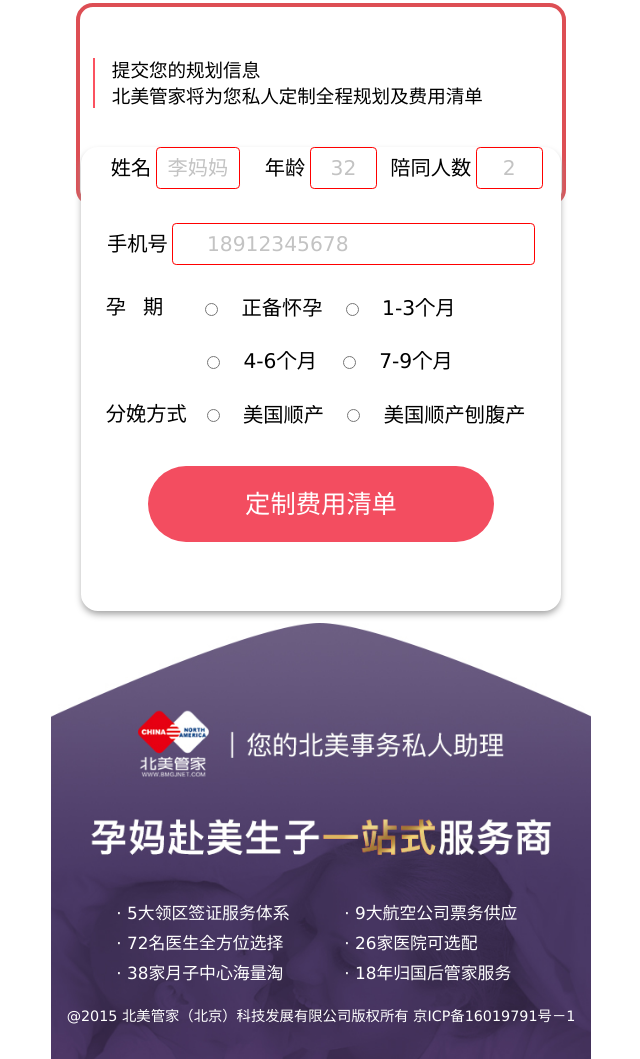
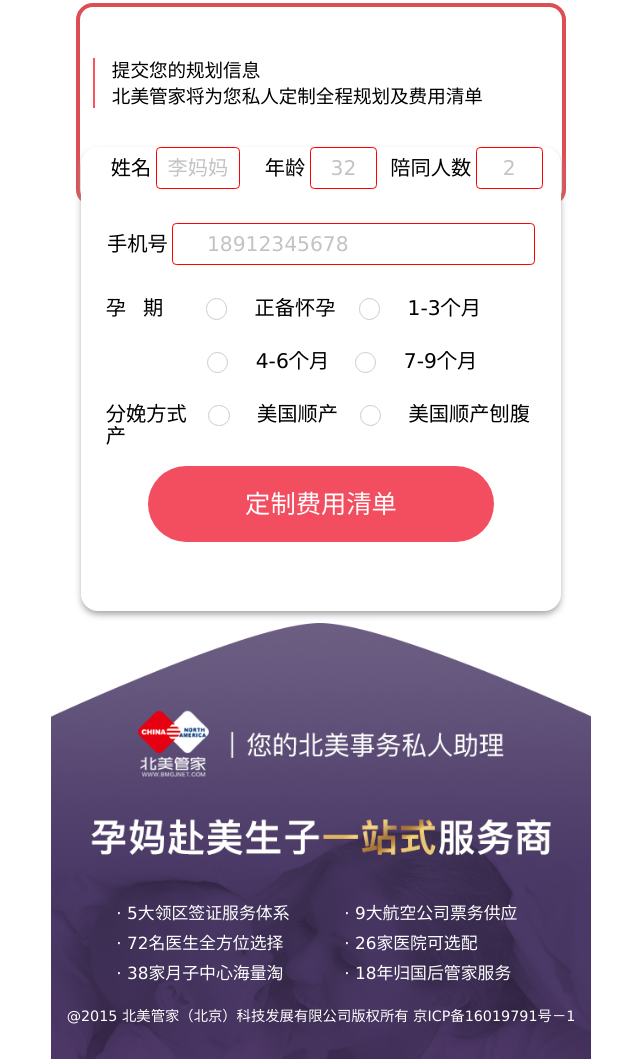
Before and after one commit to hizeng/northUSA, a website: page index.html in a window 1280 px wide. Shown: the part 4490-5549 px from the top of the page, without its empty margins (319-959 px from the left). Drawn offline with Linux system fonts and the light colour scheme.

Commit message:
change the radio

```diff
--- a/index.html
+++ b/index.html
@@ -145,21 +145,25 @@
                 <div class="time-form-group-up">
                     <h4>孕期</h4>
                     <label class="time-radio-inline">
-                        <input type="radio" name="docInlineRadio">
+                        <input type="radio" name="docInlineRadio" id="radio-1" hidden/>
+                        <label for="radio-1" class="radio-beauty"></label>
                         <span>正备怀孕</span>
                     </label>
                     <label class="time-radio-inline">
-                        <input type="radio" name="docInlineRadio">
+                        <input type="radio" name="docInlineRadio" id="radio-2" hidden/>
+                        <label for="radio-2" class="radio-beauty"></label>
                         <span>1-3个月</span>
                     </label>
                 </div>
                 <div class="time-form-group-down">
                     <label class="time-radio-inline">
-                        <input type="radio" name="docInlineRadio">
+                        <input type="radio" name="docInlineRadio" id="radio-3" hidden/>
+                        <label for="radio-3" class="radio-beauty"></label>
                         <span>4-6个月</span>
                     </label>
-                    <label class="time-radio-inline">
-                        <input type="radio" name="docInlineRadio">
+                    <label class="time-radio-inline seven">
+                        <input type="radio" name="docInlineRadio" id="radio-4" hidden/>
+                        <label for="radio-4" class="radio-beauty"></label>
                         <span>7-9个月</span>
                     </label>
                 </div>
@@ -167,11 +171,13 @@
                 <div class="way-form-group">
                     <h4>分娩方式</h4>
                     <label class="way-radio-inline">
-                        <input type="radio"  value="" name="wayInlineRadio">
+                        <input type="radio"  value="" name="wayInlineRadio" id="radio-5" hidden/>
+                        <label for="radio-5" class="radio-beauty"></label>
                         <span>美国顺产</span>
                     </label>
                     <label class="way-radio-inline">
-                        <input type="radio" name="wayInlineRadio">
+                        <input type="radio" name="wayInlineRadio" id="radio-6" hidden/>
+                        <label for="radio-6" class="radio-beauty"></label>
                         <span>美国顺产刨腹产</span>
                     </label>
                 </div>
--- a/less/index.less
+++ b/less/index.less
@@ -103,6 +103,7 @@
             background-color:transparent;
 
 		}
+
 		.errorBanger{
 			display: block;
 			position: absolute;
@@ -432,7 +433,9 @@
 						border: 1/@ppr solid red;
 						border-radius:5/@ppr;
 						text-align: center;
+
 					}
+
 					.phoneInfo{
 						padding-left:40/@ppr;
 						text-align: left;
@@ -491,7 +494,7 @@
 				h4{
 					position:relative;
 					display:inline-block;
-				    margin-right:20/@ppr;
+				    margin-right:1/@ppr;
 					width:90/@ppr;
 					height:23/@ppr;
 					line-height:23/@ppr;
@@ -500,11 +503,33 @@
 					font-weight:400;
 				}
 				label{
-					 margin-right:20/@ppr;
+					margin-left:20/@ppr;
 					span{
 						display:inline-block;
-						margin-left:20/@ppr;
 					}
+					 .radio-beauty{
+					 	width: 25/@ppr;
+				        height: 25/@ppr;
+				        box-sizing: border-box;
+				        display: inline-block;
+				        border: 1/@ppr solid #ccc;
+				        vertical-align: middle;
+				        margin: 0 25/@ppr 0 0;
+				        border-radius: 50%;
+				        &:hover{
+
+				        padding: 5/@ppr;
+						background-color:green;
+						background-clip: content-box;
+				        }
+					 }
+				   input[type="radio"]:checked+.radio-beauty {
+				        padding: 5/@ppr;
+						background-color:#fc8b94;
+						background-clip: content-box;
+				    }
+
+
 				}
 
 
@@ -512,22 +537,46 @@
 			.time-form-group-down{
 				position:relative;
 				margin-top:40/@ppr;
-				margin-left:150/@ppr;
+				margin-left:130/@ppr;
 				font-size:24/@ppr;
 				width:470/@ppr;
 				height:23/@ppr;
 				line-height:23/@ppr;
-				text-align:left;
-				label{
-					margin-right:23/@ppr;
-					input{
-						background:red;
-					}
+				text-align: left;
+				.time-radio-inline{
+				    margin-left:20/@ppr;
 					span{
 						display:inline-block;
-						margin-left:20/@ppr;
 					}
+					input[type="radio"]:checked+ .radio-beauty{
+				        padding: 5/@ppr;
+						background-color:#fc8b94;
+						background-clip: content-box;
+				    }
+					.radio-beauty{
+					 	width: 25/@ppr;
+				        height: 25/@ppr;
+				        box-sizing: border-box;
+				        display: inline-block;
+				        border: 1/@ppr solid #ccc;
+				        vertical-align: middle;
+				        margin: 0 25/@ppr 0 0;
+				        border-radius: 50%;
+				         &:hover{
+				        padding: 5/@ppr;
+						background-color:green;
+						background-clip: content-box;
+				        }
+
+					 }
+
+
+
 				}
+				.seven{
+					margin-left:23/@ppr;
+				}
+
 
 			}
 			.way-form-group{
@@ -540,15 +589,37 @@
 			    h4{
 					display:inline-block;
 					position:relative;
-					margin-right:16/@ppr;
+					margin-right:18/@ppr;
 					font-size:24/@ppr;
 					font-weight:400;
 				}
 				label{
-					margin-right:20/@ppr;
+					margin-right:18/@ppr;
 					span{
-						margin-left:20/@ppr;
+						// margin-left:20/@ppr;
 					}
+					input[type="radio"]:checked+ .radio-beauty{
+				        padding: 5/@ppr;
+						background-color:#fc8b94;
+						background-clip: content-box;
+				    }
+					.radio-beauty{
+					 	width: 25/@ppr;
+				        height: 25/@ppr;
+				        box-sizing: border-box;
+				        display: inline-block;
+				        border: 1/@ppr solid #ccc;
+				        vertical-align: middle;
+				        margin: 0 25/@ppr 0 0;
+				        border-radius: 50%;
+				         &:hover{
+				        padding: 5/@ppr;
+						background-color:green;
+						background-clip: content-box;
+				        }
+					 }
+
+
 				}
 			}
 			.commit-btn{
```
Also changed, not shown: css/index.css.
